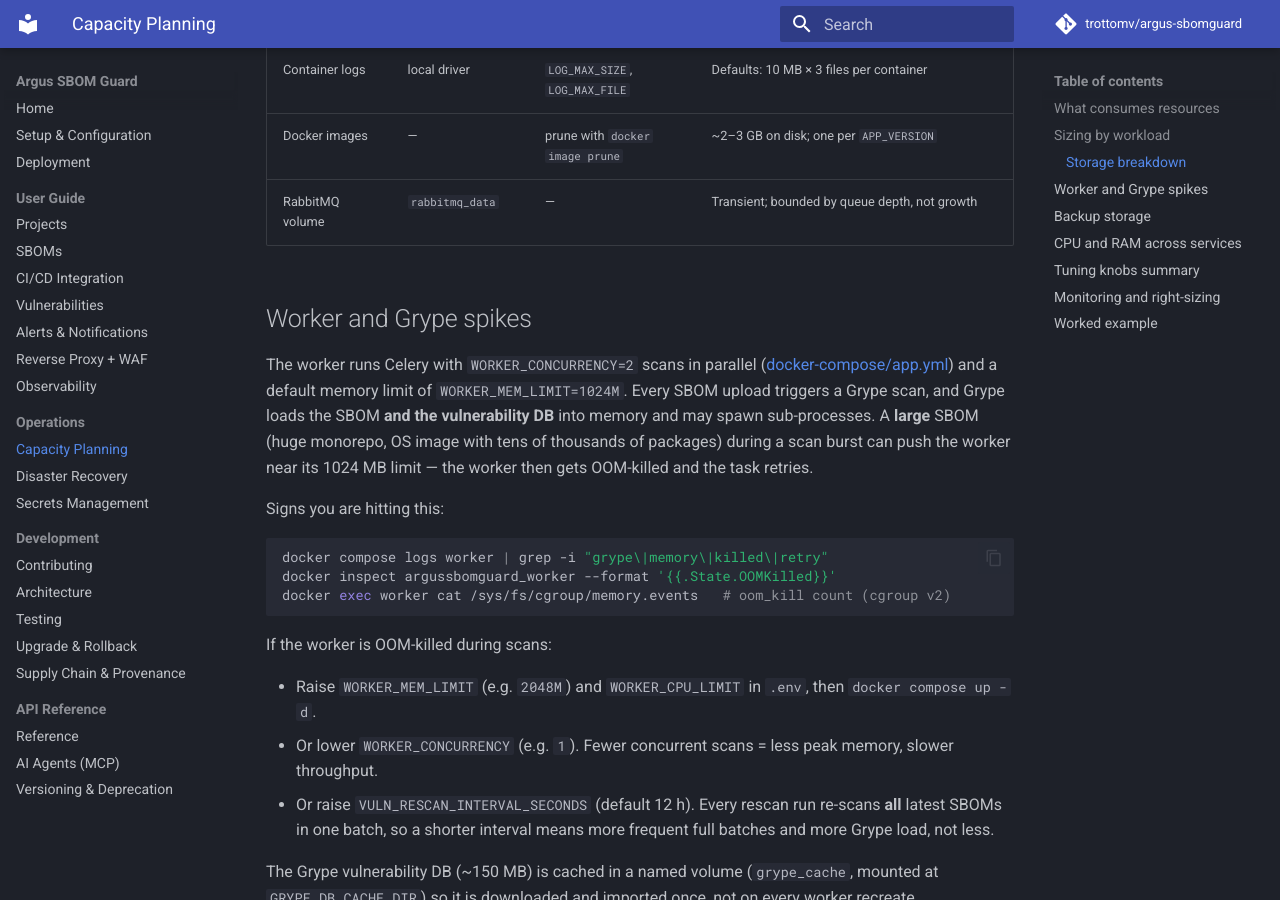
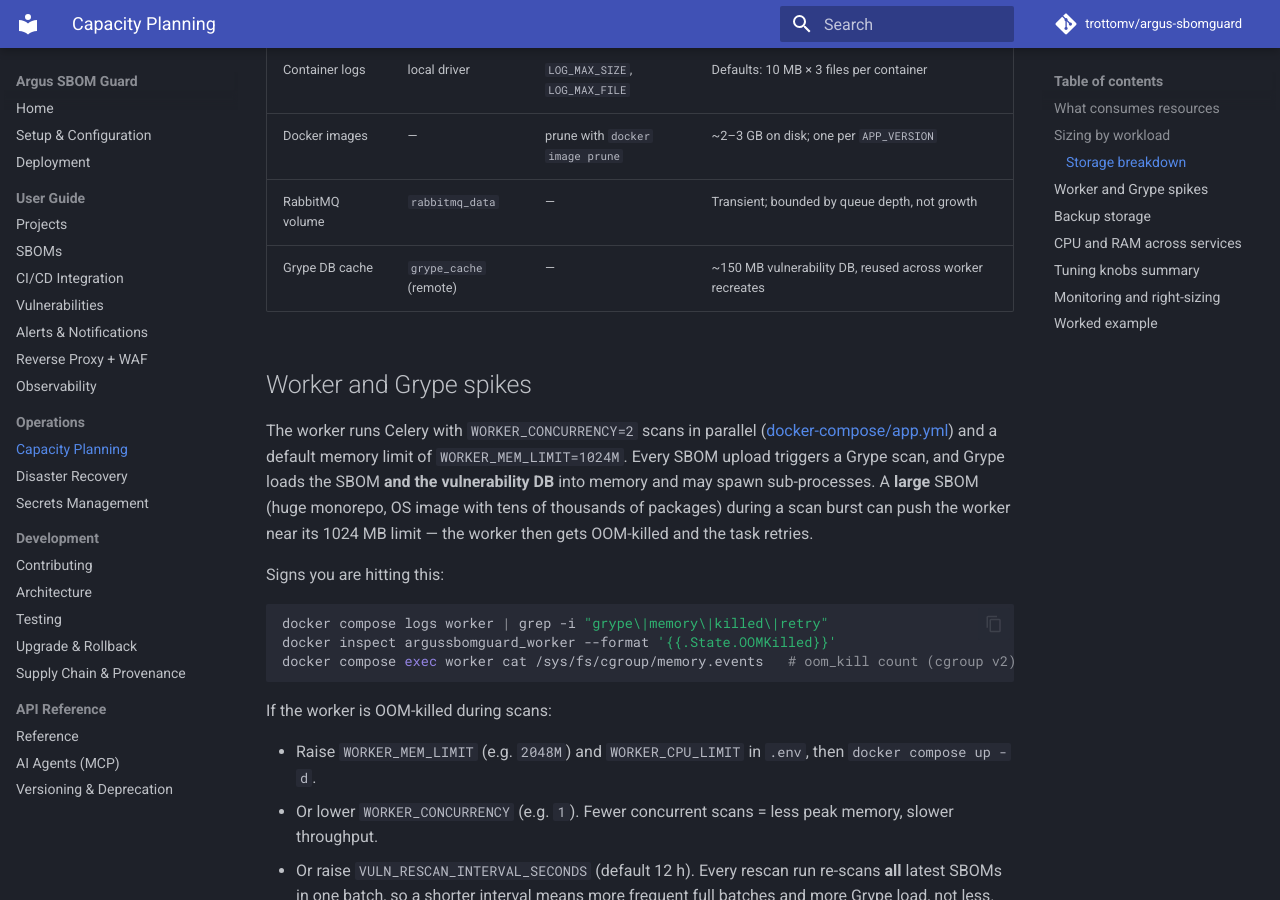
Before and after one commit to trottomv/argus-sbomguard, an MkDocs documentation site: the page built from docs/operations/capacity-planning.md, in a window 1280 px wide and 900 px high, scrolled down 1777 px. Built offline with MkDocs 1.6.1 and Material for MkDocs 9.7.7, drawn with Linux system fonts in a browser that asks for light colours; comment, search, counter and statistics services are not loaded; the version menu is left out.

Commit message:
chore: address review feedback on PR #192
- Scope the grype_cache volume to the remote stack: dev and remote share a
  Compose project name, and the dev worker runs as root, so a shared volume
  could be left root-owned and unwritable by the remote (appuser) worker.
- Fix 'docker exec worker' -> 'docker compose exec worker' in the capacity
  doc (container is named argussbomguard_worker).
- List the grype_cache volume in the storage breakdown table.

````diff
--- a/docs/operations/capacity-planning.md
+++ b/docs/operations/capacity-planning.md
@@ -64,6 +64,7 @@
 | Container logs | local driver | `LOG_MAX_SIZE`, `LOG_MAX_FILE` | Defaults: 10 MB × 3 files per container |
 | Docker images | — | prune with `docker image prune` | ~2–3 GB on disk; one per `APP_VERSION` |
 | RabbitMQ volume | `rabbitmq_data` | — | Transient; bounded by queue depth, not growth |
+| Grype DB cache | `grype_cache` (remote) | — | ~150 MB vulnerability DB, reused across worker recreates |
 
 ## Worker and Grype spikes
 
@@ -81,7 +82,7 @@
 ```bash
 docker compose logs worker | grep -i "grype\|memory\|killed\|retry"
 docker inspect argussbomguard_worker --format '{{.State.OOMKilled}}'
-docker exec worker cat /sys/fs/cgroup/memory.events   # oom_kill count (cgroup v2)
+docker compose exec worker cat /sys/fs/cgroup/memory.events   # oom_kill count (cgroup v2)
 ```
 
 If the worker is OOM-killed during scans:
````
Also changed, not shown: docker-compose.remote.yml (+7 -0 lines), 1 other file.
